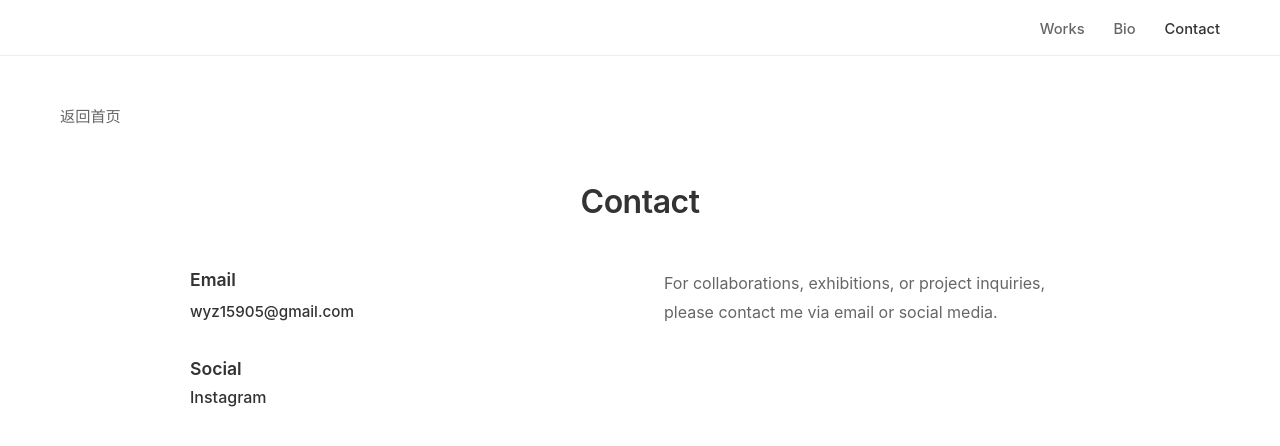
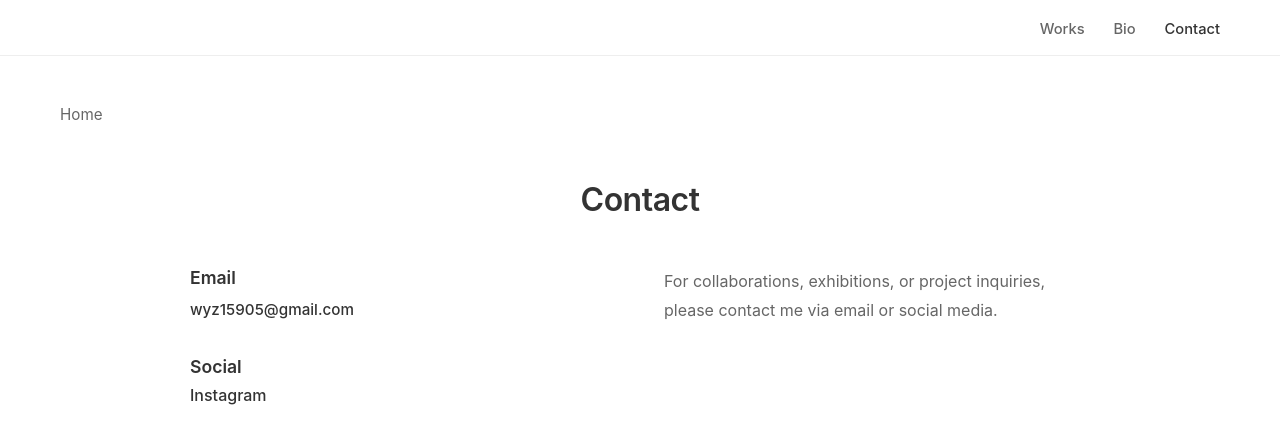
Before and after one commit to RobertW1028/Portfolio, a React (Vite) app: page /contact in a window 1280 px wide. Shown: the top 446 px of the page. Built offline with nearby package versions, Linux system fonts and the light colour scheme.

Commit message:
Update ContactPage.jsx

```diff
--- a/src/pages/ContactPage.jsx
+++ b/src/pages/ContactPage.jsx
@@ -6,7 +6,7 @@
   return (
     <main className="content-page">
       <div className="container">
-        <Link className="back-link" to="/">返回首页</Link>
+        <Link className="back-link" to="/">Home</Link>
       </div>
       <Contact />
     </main>
```
